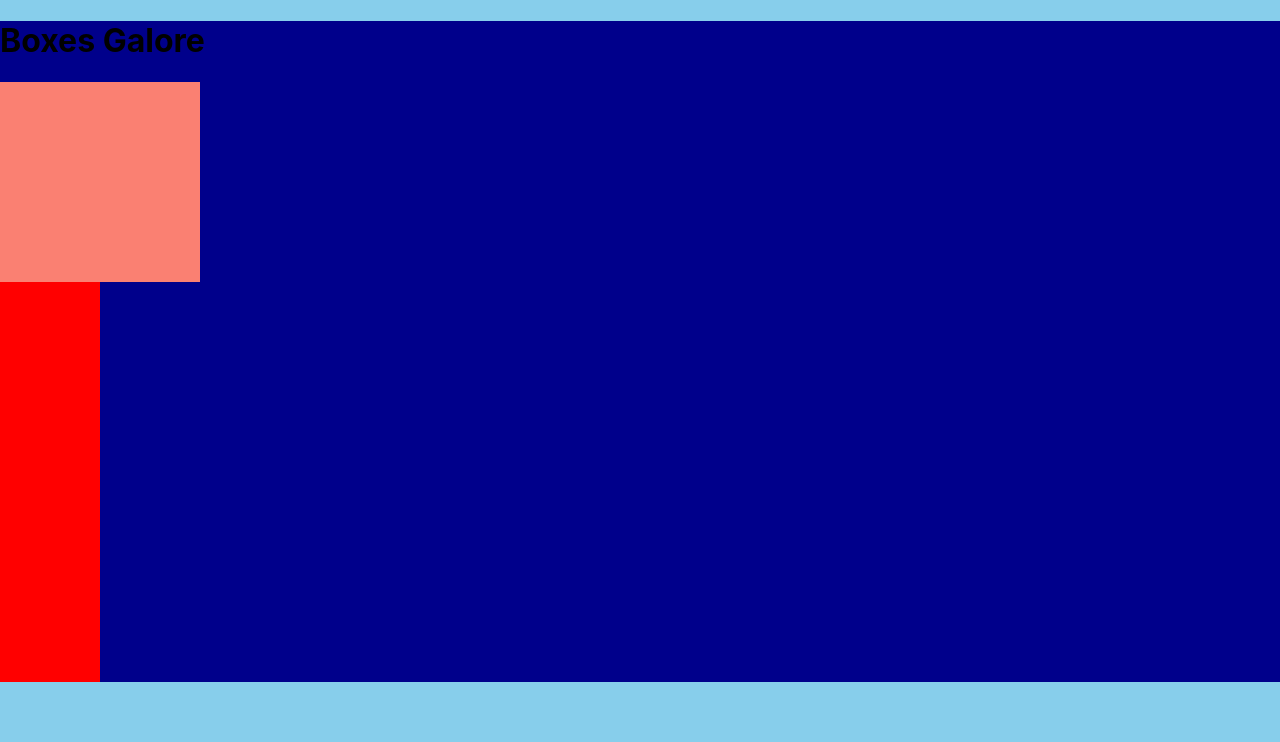
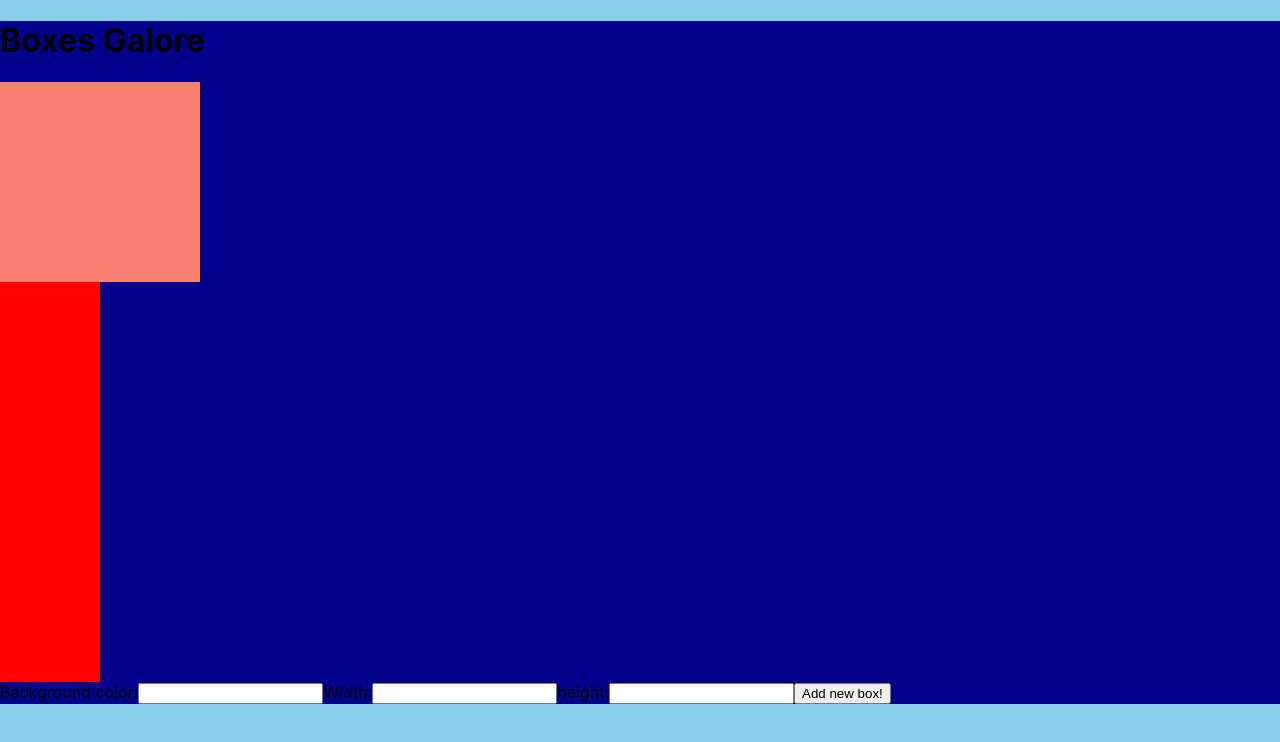
Before and after one commit to iam8/37.8-react-forms, a React (Create React App) app: page / in a window 1280 px wide. Shown: the top 742 px of the page. Built offline with nearby package versions, Linux system fonts and the light colour scheme.

Commit message:
Render form for new box

```diff
--- a/src/BoxList.js
+++ b/src/BoxList.js
@@ -20,6 +20,7 @@ function BoxList({boxList}) {
     return (
         <div className="BoxList">
             <h1>Boxes Galore</h1>
+
             {
                 boxes.map((box) => {
                     return <Box
@@ -28,6 +29,8 @@ function BoxList({boxList}) {
                         height={box.height}/>;
                 })
             }
+
+            <NewBoxForm />
         </div>
     );
 }
```
